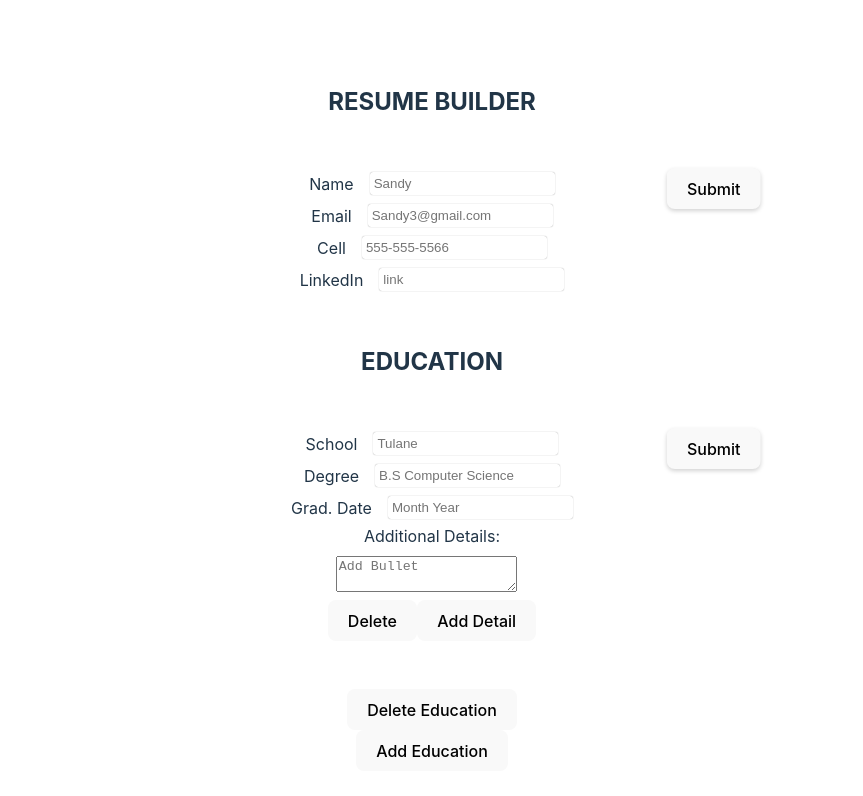
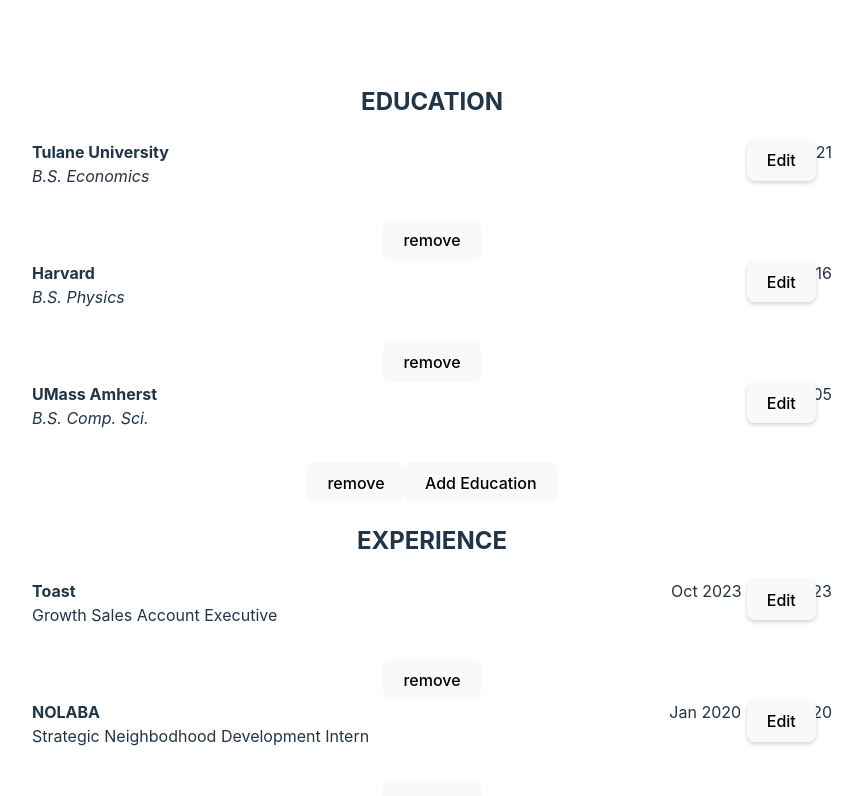
Before and after one commit to rann143/cv-application-react, a React (Vite) app: page / in a window 1280 px wide. Shown: the top 796 px of the page, without its empty margins (208-1071 px from the left). Built offline with nearby package versions, Linux system fonts and the light colour scheme.

Commit message:
refactor to use Education & WorkExperience classes that get passed into respective wrappers at props; fixes issues with deleting & adding new experiences/educations; need to create separate file for classes(currently in Wrapper.jsx

```diff
--- a/src/components/App.jsx
+++ b/src/components/App.jsx
@@ -1,22 +1,54 @@
 /* eslint-disable no-unused-vars */
 import { useState } from 'react'
+import { v4 as uuidv4 } from 'uuid';
 import reactLogo from '../assets/react.svg'
 import viteLogo from '/vite.svg'
 import '../styles/App.css'
-import { ContactWrapper, EducationWrapper, WorkExperienceWrapper } from './Wrapper'
+import {Education, WorkExperience, ContactWrapper, EducationWrapper, WorkExperienceWrapper } from './Wrapper'
 import Button from './Button'
 
 function App() {
   const [educs, setEducs] = useState([{ wrapper: <EducationWrapper /> }])
   const [workXps, setWorkXps] = useState([{ wrapper: <WorkExperienceWrapper /> }])
 
+  const [educList, setEducList] = useState([{ school: "Tulane University", degree: "B.S. Economics", gradDate: "2021", id: uuidv4() },
+    { school: "Harvard", degree: "B.S. Physics", gradDate: "2016", id: uuidv4() },
+    { school: "UMass Amherst", degree: "B.S. Comp. Sci.", gradDate: "2005", id: uuidv4() }])
 
-  function addEducation() {
-    setEducs([...educs, { wrapper: <EducationWrapper /> }])
+  const [workList, setWorkList] = useState([{ company: "Toast", position: "Growth Sales Account Executive", startDate: "Oct 2023", endDate: "Dec 2023", id: uuidv4() },
+    { company: "NOLABA", position: "Strategic Neighbodhood Development Intern", startDate: "Jan 2020", endDate: "Aug 2020", id: uuidv4() },
+    { company: "Epson America", position: "Product Management Inter", startDate: "June 2021", endDate: "Aug 2023", id: uuidv4() }
+  ])
+
+
+  const arrEducationWrappers = educList.map(educ => (
+    <EducationWrapper
+      education={educ}
+      educList={educList}
+      setEducList={setEducList}
+      key={educ.id}
+    />
+  ))
+
+  const arrWorkWrappers = workList.map(work =>
+    <WorkExperienceWrapper
+      work={work}
+      workList={workList}
+      setWorkList={setWorkList}
+      key={work.id}
+    />
+  )
+
+  function handleAddEducation() {
+    const updatedEducList = [...educList]
+    updatedEducList.push(new Education(uuidv4()))
+    setEducList(updatedEducList)
   }
 
-  function addWorkExperience() {
-    setWorkXps([...workXps, { wrapper: <WorkExperienceWrapper /> }])
+  function handleAddWorkExperience() {
+    const updatedWorkList = [...workList]
+    updatedWorkList.push(new WorkExperience(uuidv4()));
+    setWorkList(updatedWorkList)
   }
 
   function handleRemoveEducation(index) {
@@ -33,34 +65,18 @@ function App() {
 
   return (
     <div>
-       <h2>RESUME BUILDER</h2>
-      <ContactWrapper />
+       {/* <h2>RESUME BUILDER</h2>
+      <ContactWrapper /> */}
       <h2>EDUCATION</h2>
 
-      {
-        educs.map((educ, index) => {
+      {arrEducationWrappers}
+      <Button type='button' title='Add Education' onClick={handleAddEducation} />
 
+       <h2>EXPERIENCE</h2>
 
-         return (
-            <div key={index}>
-              <div>{educ.wrapper}</div>
-              {/* <button type='button' onClick={() => handleRemoveEducation(index)}>Delete Educ</button> */}
-              <Button type='button' title='Delete Education' onClick={() => handleRemoveEducation(index)} />
-            </div>
-          )
+      {arrWorkWrappers}
+      <Button type='button' title='Add Work Experience' onClick={handleAddWorkExperience} />
 
-        })
-      }
-
-      <Button type='button' title='Add Education' onClick={addEducation} />
-
-      <h2>EXPERIENCE</h2>
-      {
-        workXps.map(workXp => {
-          return workXp.wrapper;
-        })
-      }
-      <Button type='button' title='Add Work Experience' onClick={addWorkExperience} />
     </div>
   )
 }
--- a/src/components/Input.jsx
+++ b/src/components/Input.jsx
@@ -18,14 +18,13 @@ function Input({className, label, placeholder, type, name, text, onTyping}) {
         )
 }
 
-function ParagraphInput({ className, label, placeholder, key, text, onTyping }) {
+function ParagraphInput({ className, label, placeholder, text, onTyping }) {
     return (
         <label>
             {label}
             <textarea
                 className={className}
                 placeholder={placeholder}
-                key={key}
                 value={text}
                 onChange={onTyping}
             >
--- a/src/components/Wrapper.jsx
+++ b/src/components/Wrapper.jsx
@@ -1,3 +1,4 @@
+/* eslint-disable react/prop-types */
 /* eslint-disable no-unused-vars */
 import { useState } from "react";
 import { v4 as uuidv4 } from 'uuid';
@@ -7,6 +8,25 @@ import { Input, ParagraphInput } from "./Input";
 import Button from "./Button";
 
 //QUESTION: Can I create a single, overall Wrapper Component if could pass props into instead of 3 separate ones ???
+class Education {
+    constructor(uuid) {
+        this.school = '';
+        this.degree = '';
+        this.gradDate = '';
+        this.id = uuid;
+    }
+}
+
+class WorkExperience {
+    constructor(uuid) {
+        this.company = '';
+        this.position = '';
+        this.startDate = '';
+        this.endDate = '';
+        this.id = uuid
+    }
+}
+
 
 function ContactWrapper() {
     const [activeIndex, setActiveIndex] = useState(0);
@@ -63,13 +83,13 @@ function ContactWrapper() {
 }
 
 // eslint-disable-next-line react/prop-types
-function EducationWrapper() {
-    const [activeIndex, setActiveIndex] = useState(0);
-    const [info, setInfo] = useState({ school: "", degree: "", gradDate: "" });
+function EducationWrapper({education = new Education(uuidv4()), educList, setEducList}) {
+    const [activeIndex, setActiveIndex] = useState(1);
     const [bullets, setBullets] = useState([{ value: '' }]);
 
 
     function handleBulletTyping(index, event) {
+
         const newValues = [...bullets]
         newValues[index].value = event.target.value;
         setBullets(newValues);
@@ -85,16 +105,36 @@ function EducationWrapper() {
         setBullets(newBullets);
     }
 
-   function handleSchoolTyping(e) {
-        setInfo({...info, school: e.target.value})
+    function handleSchoolTyping(e) {
+
+        const updatedEducation = {...education, school: e.target.value}
+        const updatedEducList = educList.map(educ =>
+             educ.id === updatedEducation.id ? updatedEducation : educ
+        )
+        setEducList(updatedEducList)
     }
    function handleDegreeTyping(e) {
-        setInfo({...info, degree: e.target.value})
+        const updatedEducation = {...education, degree: e.target.value}
+        const updatedEducList = educList.map(educ =>
+             educ.id === updatedEducation.id ? updatedEducation : educ
+        )
+        setEducList(updatedEducList)
     }
    function handleGradDateTyping(e) {
-        setInfo({...info, gradDate: e.target.value})
+        const updatedEducation = {...education, gradDate: e.target.value}
+        const updatedEducList = educList.map(educ =>
+             educ.id === updatedEducation.id ? updatedEducation : educ
+        )
+        setEducList(updatedEducList)
    }
 
+    function handleDelete() {
+        const updatedEducList = educList.filter(educ =>
+            educ.id !== education.id
+        )
+
+        setEducList(updatedEducList)
+    }
 
     return (
         <>
@@ -105,9 +145,9 @@ function EducationWrapper() {
                     e.preventDefault();
                     setActiveIndex(1)
                 }}
-                school={info.school}
-                degree={info.degree}
-                gradDate={info.gradDate}
+                school={education.school}
+                degree={education.degree}
+                gradDate={education.gradDate}
                 bullets={bullets}
                 onSchoolTyping={handleSchoolTyping}
                 onDegreeTyping={handleDegreeTyping}
@@ -115,24 +155,25 @@ function EducationWrapper() {
                 onAddBullet={handleAddBullet}
                 onBulletTyping={handleBulletTyping}
                 onRemoveBullet={handleRemoveBullet}
+
             />
             <EduDisplay
                 isActive={activeIndex === 1}
                 onShow={(e) => setActiveIndex(0)}
-                school={info.school}
-                degree={info.degree}
-                gradDate={info.gradDate}
+                school={education.school}
+                degree={education.degree}
+                gradDate={education.gradDate}
                 bullets={bullets}
             />
 
+            <Button type='button' title='remove' onClick={handleDelete}/>
             {/* <Button type='button' title='Remove Education' onClick={() => onRemoveWrapper(index)}/> */}
         </>
     )
 }
 
-function WorkExperienceWrapper() {
-    const [activeIndex, setActiveIndex] = useState(0);
-    const [info, setInfo] = useState({ company: '', position: '', dateStart: '', dateEnd: '' });
+function WorkExperienceWrapper({work = new WorkExperience(uuidv4()), workList, setWorkList}) {
+    const [activeIndex, setActiveIndex] = useState(1);
     const [bullets, setBullets] = useState([{ value: '' }]);
 
     function handleBulletTyping(index, event) {
@@ -152,17 +193,45 @@ function WorkExperienceWrapper() {
     }
 
     function handleCompanyTyping(e) {
-        setInfo({...info, company: e.target.value})
+        const updatedWork = {...work, company: e.target.value}
+        const updatedWorkList = workList.map(work =>
+            work.id === updatedWork.id ? updatedWork : work
+        )
+
+        setWorkList(updatedWorkList)
+
     }
    function handlePositionTyping(e) {
-        setInfo({...info, position: e.target.value})
+        const updatedWork = {...work, position: e.target.value}
+        const updatedWorkList = workList.map(work =>
+            work.id === updatedWork.id ? updatedWork : work
+        )
+
+        setWorkList(updatedWorkList)
     }
    function handleStartDateTyping(e) {
-        setInfo({...info, startDate: e.target.value})
+        const updatedWork = {...work, startDate: e.target.value}
+        const updatedWorkList = workList.map(work =>
+            work.id === updatedWork.id ? updatedWork : work
+        )
+
+        setWorkList(updatedWorkList)
    }
    function handleEndDateTyping(e) {
-        setInfo({...info, endDate: e.target.value})
+        const updatedWork = {...work, endDate: e.target.value}
+        const updatedWorkList = workList.map(workItem =>
+            workItem.id === updatedWork.id ? updatedWork : workItem
+        )
+
+        setWorkList(updatedWorkList)
    }
+
+    function handleDelete() {
+        const updatedWorkList = workList.filter(workItem =>
+          work.id !== workItem.id
+        )
+        setWorkList(updatedWorkList)
+    }
 
     return (
         <>
@@ -174,10 +243,10 @@ function WorkExperienceWrapper() {
                 e.preventDefault();
                 setActiveIndex(1)
             }}
-            company={info.company}
-            position={info.position}
-            dateStart={info.startDate}
-            dateEnd={info.endDate}
+            company={work.company}
+            position={work.position}
+            dateStart={work.startDate}
+            dateEnd={work.endDate}
             bullets={bullets}
             onCompanyTyping={handleCompanyTyping}
             onPositionTyping={handlePositionTyping}
@@ -191,16 +260,17 @@ function WorkExperienceWrapper() {
         <WorkDisplay
             isActive={activeIndex === 1}
             onShow={(e) => setActiveIndex(0)}
-            company={info.company}
-            position={info.position}
-            dateStart={info.startDate}
-            dateEnd={info.endDate}
+            company={work.company}
+            position={work.position}
+            dateStart={work.startDate}
+            dateEnd={work.endDate}
             bullets={bullets}
         />
 
+        <Button type='button' title='remove' onClick={handleDelete}/>
         </>
     )
 
 }
 
-export {ContactWrapper, EducationWrapper, WorkExperienceWrapper}
+export {Education, WorkExperience, ContactWrapper, EducationWrapper, WorkExperienceWrapper}
--- a/src/main.jsx
+++ b/src/main.jsx
@@ -10,5 +10,6 @@ import {ContactWrapper, EducationWrapper, WorkExperienceWrapper} from './compone
 ReactDOM.createRoot(document.getElementById('root')).render(
   <React.StrictMode>
     <App />
+    {/* <div id="fake_textarea" contentEditable>Hey There</div> */}
   </React.StrictMode>,
 )
```
